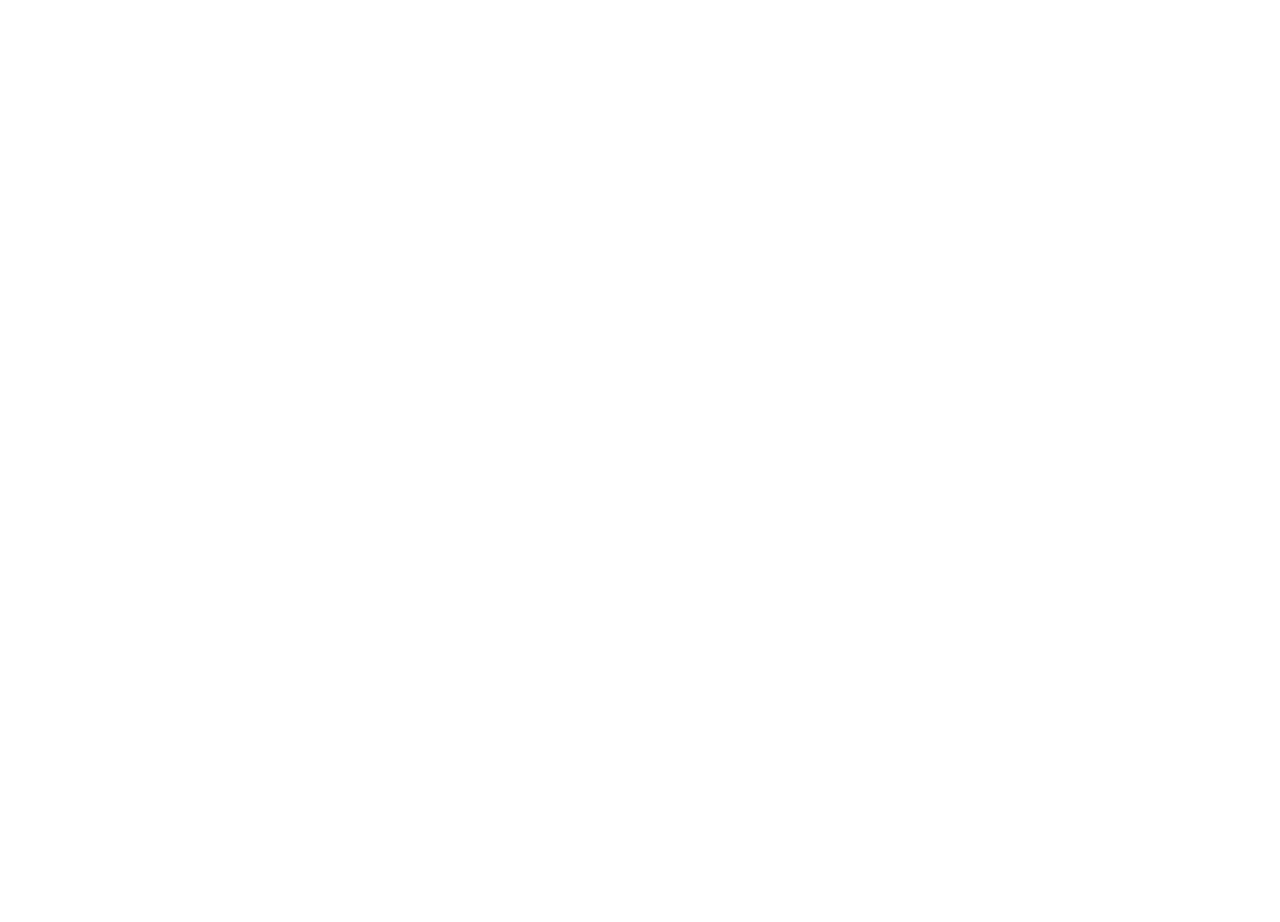
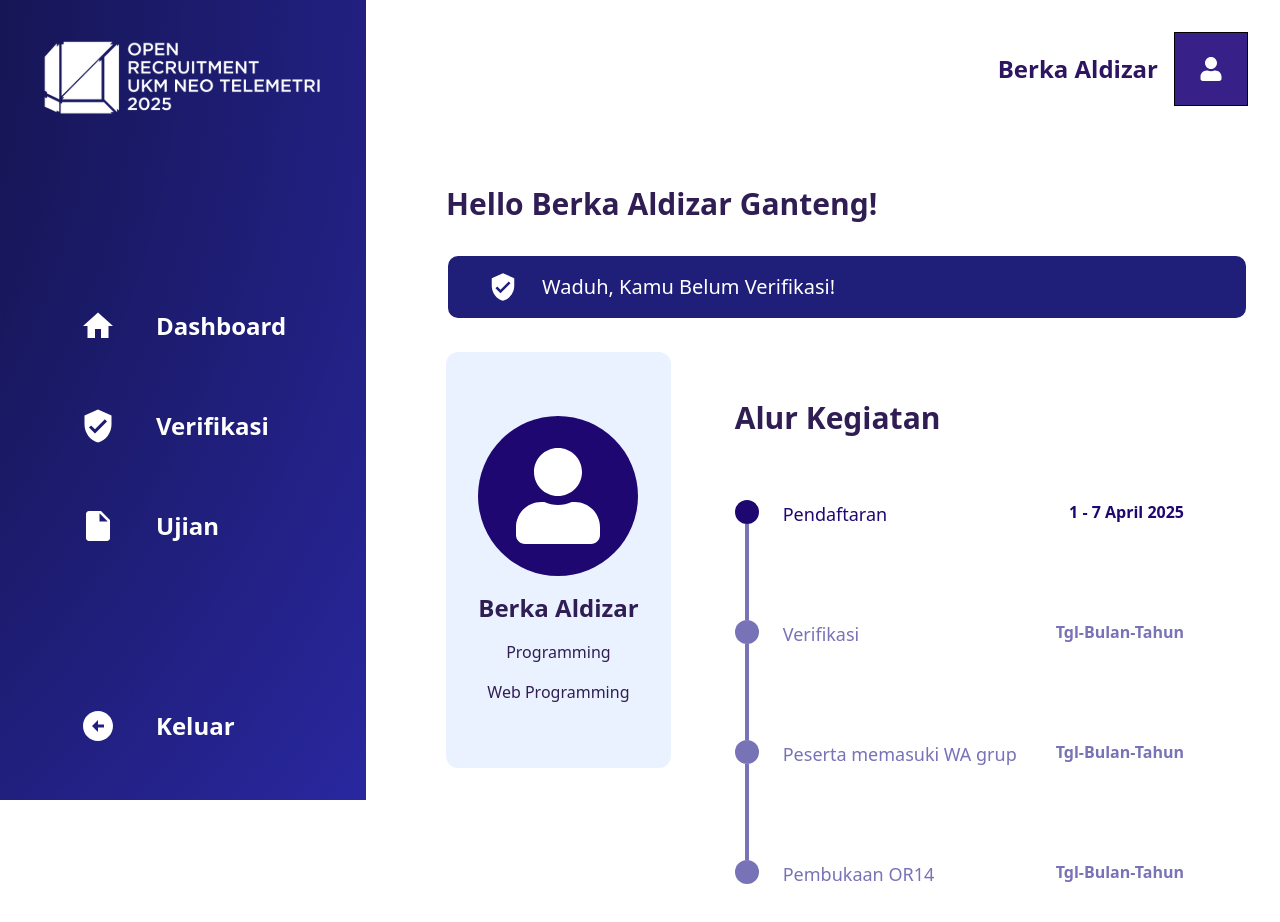
Before and after one commit to Neotelemetri-2024/OR14-front-end, a React (Vite) app: page /dashboard in a window 1280 px wide. Before the commit this address had no page. Shown: the top 922 px of the page. Before the commit the page ends 800 px from the top, so only its background shows below. Built offline with nearby package versions, Linux system fonts and the light colour scheme.

Commit message:
Sidebar and Dashboard Page done

```diff
--- a/src/App.jsx
+++ b/src/App.jsx
@@ -1,6 +1,7 @@
 import { BrowserRouter as Router, Routes, Route, useLocation } from "react-router-dom";
 import Landing from "./pages/Landing";
 import Auth from "./pages/Auth/Auth";
+import Dashboard from "./pages/Dashboard";
 
 const AuthWrapper = () => {
   const location = useLocation();
@@ -16,6 +17,7 @@
       <Routes>
         <Route path="/" element={<Landing />} />
         <Route path="/auth" element={<AuthWrapper />} />
+        <Route path="/dashboard" element={<Dashboard />} />
       </Routes>
     </Router>
   )
--- /dev/null
+++ b/src/Components/SidebarComponent.jsx
@@ -0,0 +1,37 @@
+import { MdArrowCircleLeft, MdHome, MdInsertDriveFile, MdVerifiedUser } from "react-icons/md";
+
+const SidebarComponent = () => {
+    return (
+        <div className="lg:h-screen h-full bg-[url('/assets/sidebar/sidebar.svg')] bg-cover bg-no-repeat flex flex-col justify-between">
+            <img src="/assets/sidebar/or14white.svg" className="p-2" />
+            <div className="w-full flex flex-col gap-8">
+                <button className="flex flex-row gap-10 text-white text-2xl items-center hover:bg-white hover:text-[#2d2460] hover:font-semibold px-20 py-4 font-bold hover:cursor-pointer">
+                    <MdHome className="text-4xl" />
+                    <h2>
+                        Dashboard
+                    </h2>
+                </button>
+                <button className="flex flex-row gap-10 text-white text-2xl items-center hover:bg-white hover:text-[#2d2460] hover:font-semibold px-20 py-4 font-bold hover:cursor-pointer">
+                    <MdVerifiedUser className="text-4xl" />
+                    <h2>
+                        Verifikasi
+                    </h2>
+                </button>
+                <button className="flex flex-row gap-10 text-white text-2xl items-center hover:bg-white hover:text-[#2d2460] hover:font-semibold px-20 py-4 font-bold hover:cursor-pointer">
+                    <MdInsertDriveFile className="text-4xl" />
+                    <h2>
+                        Ujian
+                    </h2>
+                </button>
+            </div>
+            <button className="flex flex-row items-center justify-start w-full px-20 gap-10 text-white text-2xl hover:bg-white hover:text-[#2d2460] hover:font-semibold py-4 font-bold hover:cursor-pointer mb-10">
+                <MdArrowCircleLeft className="text-4xl" />
+                <h2>
+                    Keluar
+                </h2>
+            </button>
+        </div>
+    )
+}
+
+export default SidebarComponent;
--- a/src/pages/Dashboard.jsx
+++ b/src/pages/Dashboard.jsx
@@ -0,0 +1,109 @@
+import { FaUser } from "react-icons/fa";
+import { MdVerifiedUser } from "react-icons/md";
+import SidebarComponent from "../Components/SidebarComponent";
+import PropTypes from "prop-types";
+
+const TimelineItem = ({ title, date, isActive, isLast }) => {
+    return (
+        <div className="flex items-start">
+            {/* Circle and Line */}
+            <div className="flex flex-col items-center mr-6">
+
+                <div className={`w-6 h-6 rounded-full ${isActive ? 'bg-[#1E0771]' : 'bg-[#7872B6]'} flex items-center justify-center z-10`}>
+                </div>
+                {!isLast && (
+                    <div className="w-1 h-24 bg-[#7872B6]"></div>
+                )}
+            </div>
+
+            {/* Content */}
+            <div className="flex-1">
+                <div className="flex justify-between items-start">
+                    <h3 className={`text-lg font-medium ${isActive ? 'text-[#1E0771]' : 'text-[#7872B6]'}`}>
+                        {title}
+                    </h3>
+                    <span className={`${isActive ? 'text-[#1E0771]' : 'text-[#7872B6]'} ml-4 font-bold`}>{date}</span>
+                </div>
+            </div>
+        </div >
+    );
+};
+
+const Dashboard = () => {
+
+    const timelineItems = [
+        { title: 'Pendaftaran', date: '1 - 7 April 2025', isActive: true },
+        { title: 'Verifikasi', date: 'Tgl-Bulan-Tahun', isActive: false },
+        { title: 'Peserta memasuki WA grup', date: 'Tgl-Bulan-Tahun', isActive: false },
+        { title: 'Pembukaan OR14', date: 'Tgl-Bulan-Tahun', isActive: false }
+    ]
+
+    return (
+        <div className="flex flex-row">
+            {/* Sidebar */}
+            <section className="lg:flex-1 flex-2">
+                <SidebarComponent />
+            </section>
+
+            {/* Main Content */}
+            <section className="lg:flex-4 flex-3 flex flex-col p-8 pl-20 gap-8">
+                {/* Edit Profile */}
+                <button className="self-end flex flex-row gap-4 items-center">
+                    <h2 className="text-[#2E1461] text-2xl font-bold">Berka Aldizar</h2>
+                    <div className="border p-6 bg-[#372088]">
+                        <FaUser className="text-white text-2xl" />
+                    </div>
+                </button>
+
+                <div>
+                    <h2 className="text-secondary text-3xl font-semibold mt-12">Hello Berka Aldizar Ganteng!</h2>
+                </div>
+
+                <div className="flex flex-row items-center gap-6 px-10 border-2 py-4 bg-[#1f1e78] rounded-xl text-white">
+                    <MdVerifiedUser className="text-3xl" />
+                    <h2 className="text-xl">Waduh, Kamu Belum Verifikasi!</h2>
+                </div>
+
+                {/* Profile */}
+                <div className="flex flex-row">
+                    <div className="flex-1 bg-[#EBF2FF] py-16 flex flex-col place-items-center gap-4 rounded-xl text-secondary h-fit" >
+                        <div className="text-8xl p-8 bg-[#1E0771] text-white rounded-full">
+                            <FaUser />
+                        </div>
+                        <h3 className="text-2xl font-bold ">Berka Aldizar</h3>
+                        <h4>Programming</h4>
+                        <h4>Web Programming</h4>
+                    </div>
+
+                    {/* Timeline */}
+                    <div className="flex-2 py-12 px-16">
+                        <h2 className="text-3xl font-bold text-secondary">
+                            Alur Kegiatan
+                        </h2>
+                        <div className="space-y-0 py-16">
+                            {timelineItems.map((item, index) => (
+                                <TimelineItem
+                                    key={index}
+                                    title={item.title}
+                                    date={item.date}
+                                    isActive={item.isActive}
+                                    isLast={index === timelineItems.length - 1}
+                                />
+                            ))}
+                        </div>
+                    </div>
+                </div>
+            </section>
+        </div>
+    )
+}
+
+TimelineItem.propTypes = {
+    title: PropTypes.string.isRequired,
+    date: PropTypes.string.isRequired,
+    isActive: PropTypes.bool.isRequired,
+    isLast: PropTypes.bool.isRequired,
+
+}
+
+export default Dashboard;
```
Also changed, not shown: public/assets/sidebar/or14white.svg (added), public/assets/sidebar/sidebar.svg (added), src/pages/Auth/Register.jsx (deleted).
